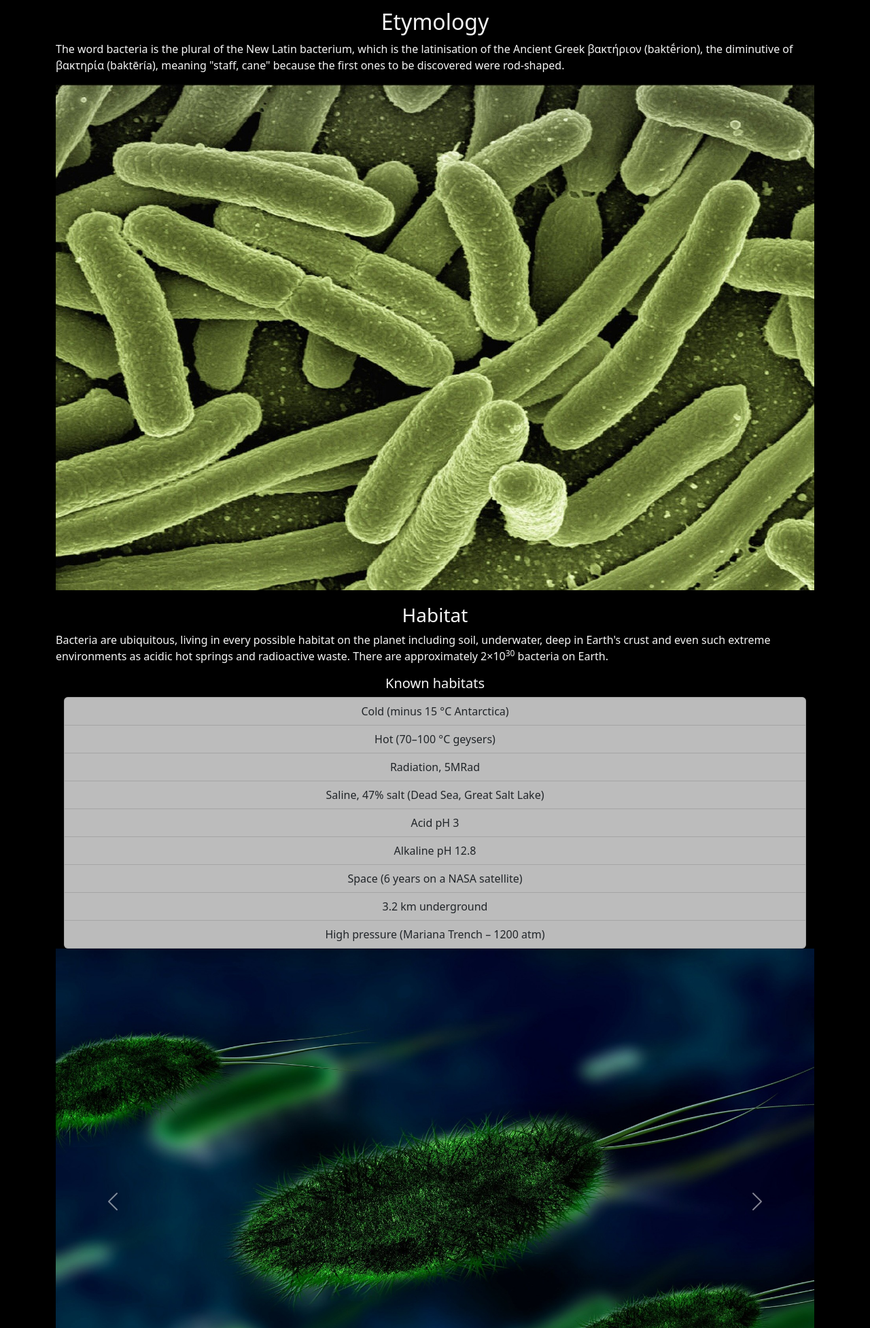
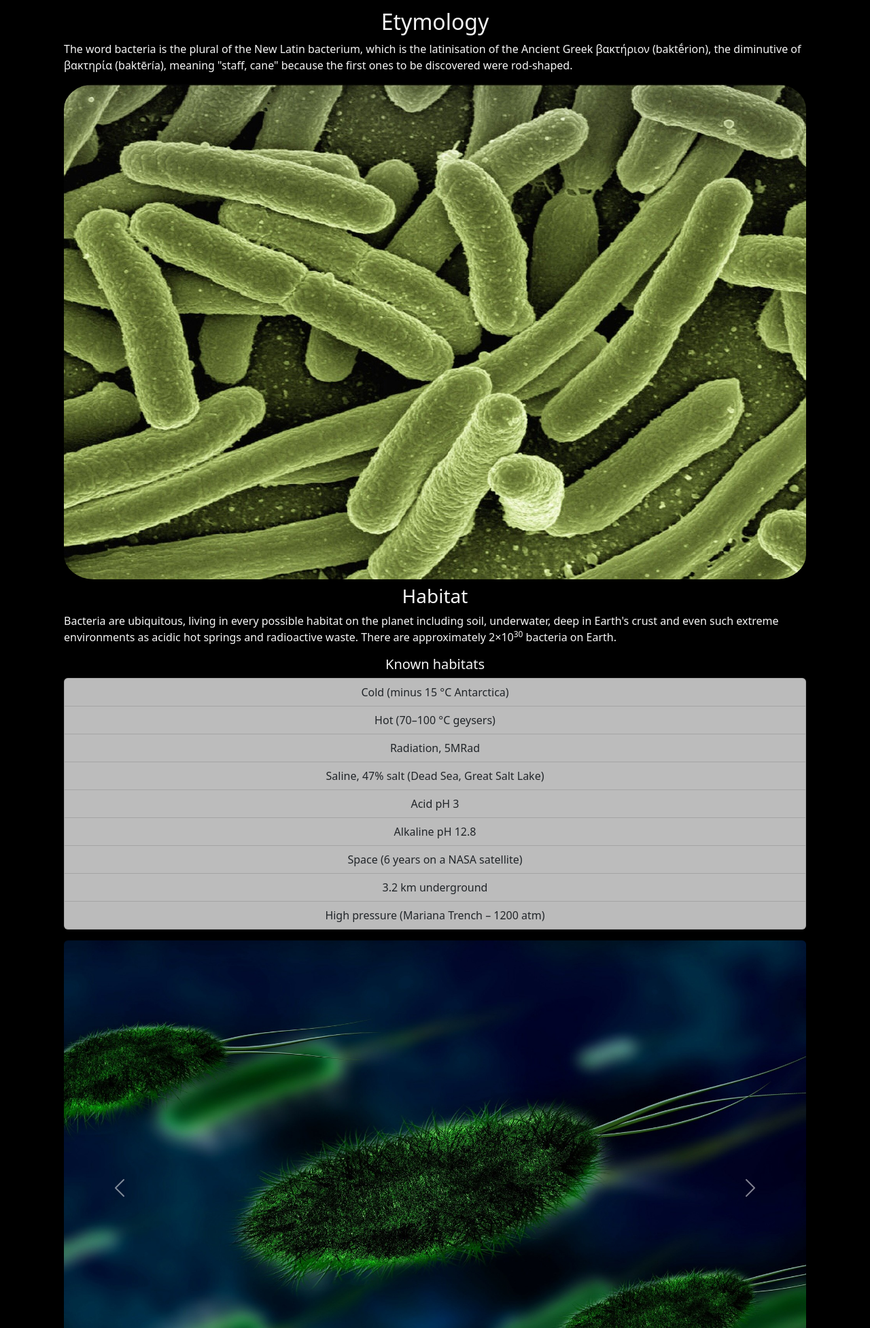
Before and after one commit to serstuk93/websites, a plain HTML site: page cs50x/bacteria.html in a window 1280 px wide. Shown: the part 847-2800 px from the top of the page at 68% size. Drawn offline with nearby package versions, Linux system fonts and the light colour scheme.

Commit message:
some fixes of aligment

```diff
--- a/cs50x/bacteria.html
+++ b/cs50x/bacteria.html
@@ -98,7 +98,7 @@
       </div>
 
       <div class="container">
-        <p style="text-align:left">Singular bacterium, common noun bacteria are ubiquitous, mostly free-living organisms
+        <p style="text-align:start">Singular bacterium, common noun bacteria are ubiquitous, mostly free-living organisms
           often consisting of one
           biological cell. They constitute a large domain of prokaryotic microorganisms. Typically a few micrometres in
           length,
@@ -121,15 +121,17 @@
           branch of microbiology.</p>
       </div>
     </div>
-    <div class="container ">
+
+    <div class="container">
+    <div class="container">
       <h2>Etymology</h2>
       <p style="text-align:left">The word bacteria is the plural of the New Latin bacterium, which is the latinisation
         of the Ancient Greek βακτήριον
         (baktḗrion), the diminutive of βακτηρία (baktēría), meaning "staff, cane" because the first ones to be
         discovered
         were rod-shaped.</p>
-      <div class="row">
-        <img style="padding-bottom: 20px;" src="koli-bacteria-g46e637e7f_1920.jpg" alt="bacteria">
+      <div class="row my-2">
+        <img style="border-radius: 5%" src="koli-bacteria-g46e637e7f_1920.jpg" alt="bacteria">
       </div>
 
       <h3>
@@ -142,9 +144,9 @@
         2×10<sup>30</sup> bacteria on Earth.
       </p>
 
-      <div class="container">
+      <div class="container px-0">
         <h5>Known habitats</h5>
-        <ul class="list-group ">
+        <ul class="list-group">
 
           <li class="list-group-item">Cold (minus 15 °C Antarctica)</li>
           <li class="list-group-item">Hot (70–100 °C geysers)</li>
@@ -160,16 +162,18 @@
 
 
     </div>
+    </div>
+    <div class="container my-3">
 <div class="container">
-      <div id="carouselExampleIndicators" class="carousel slide" data-bs-ride="true">
+  <div id="carouselExampleIndicators" class="carousel slide " data-bs-ride="true">
     <div class="carousel-indicators">
       <button type="button" data-bs-target="#carouselExampleIndicators" data-bs-slide-to="0" class="active"
         aria-current="true" aria-label="Slide 1"></button>
       <button type="button" data-bs-target="#carouselExampleIndicators" data-bs-slide-to="1"
         aria-label="Slide 2"></button>
     </div>
-        <div class="carousel-inner">
-          <div class="carousel-item active">
+    <div class="carousel-inner rounded-2">
+      <div class="carousel-item active ">
         <img src="bacteria-106583_1920.jpg" class="d-block w-100 " alt="...">
       </div>
       <div class="carousel-item">
@@ -188,6 +192,8 @@
     </button>
   </div>
 </div>
+    </div>
+
 
   </main>
 
```
Also changed, not shown: cs50x/archaea.html (+4 -1 lines), cs50x/index.html (+9 -8 lines). Lines whose indentation alone changed are shown as unchanged.
